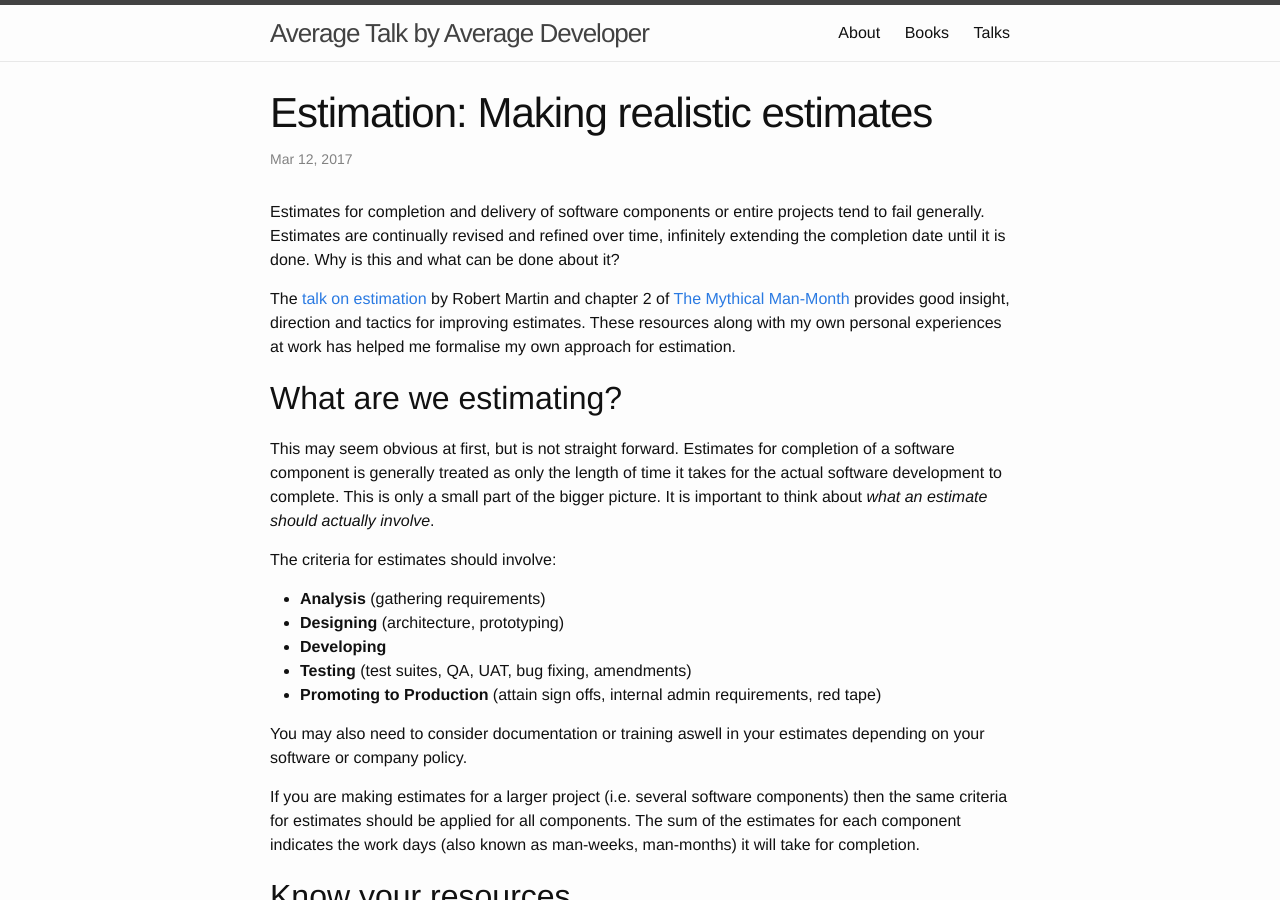
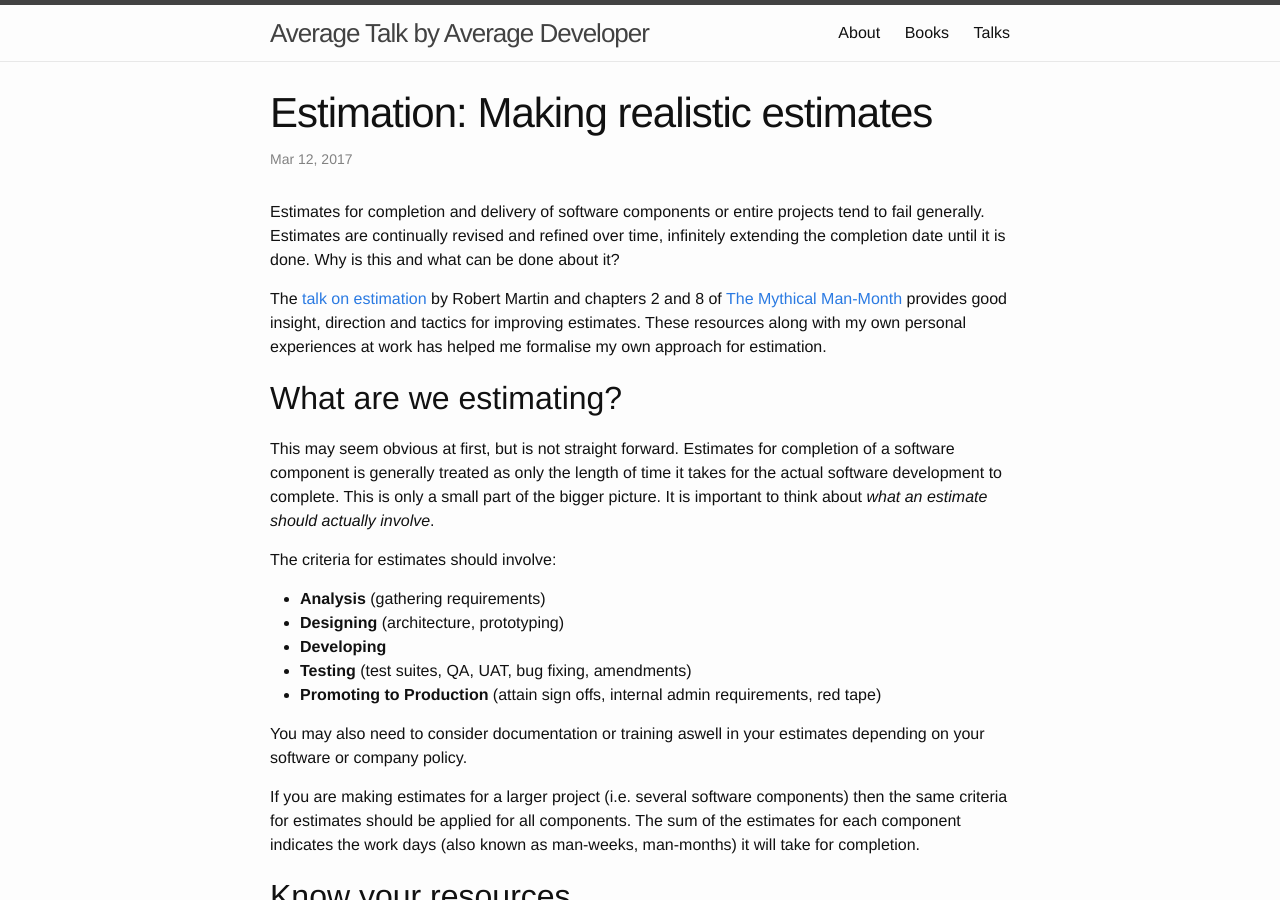
Before and after one commit to hakanozbay/hakanozbay.github.io, a Jekyll site: the page built from _posts/2017-03-12-estimation.md, in a window 1280 px wide and 900 px high. Built offline with Jekyll 4.4.1, drawn with Linux system fonts in a browser that asks for light colours.

Commit message:
update estmiation article to include reference to chapter 8 of the Mythical Man Month aswell

```diff
--- a/_posts/2017-03-12-estimation.md
+++ b/_posts/2017-03-12-estimation.md
@@ -6,7 +6,7 @@ date:   2017-03-12 22:20:00
 
 Estimates for completion and delivery of software components or entire projects tend to fail generally. Estimates are continually revised and refined over time, infinitely extending the completion date until it is done. Why is this and what can be done about it?
 
-The [talk on estimation][]{:target="_blank"} by Robert Martin and chapter 2 of [The Mythical Man-Month][]{:target="_blank"} provides good insight, direction and tactics for improving estimates. These resources along with my own personal experiences at work has helped me formalise my own approach for estimation.
+The [talk on estimation][]{:target="_blank"} by Robert Martin and chapters 2 and 8 of [The Mythical Man-Month][]{:target="_blank"} provides good insight, direction and tactics for improving estimates. These resources along with my own personal experiences at work has helped me formalise my own approach for estimation.
 
 ## What are we estimating? ##
 
```
